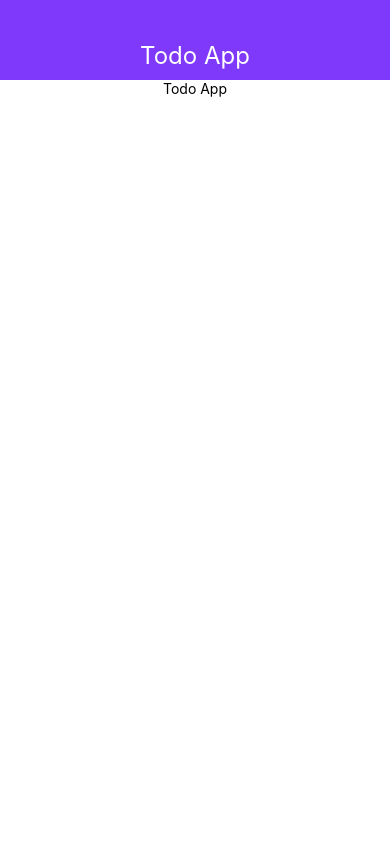
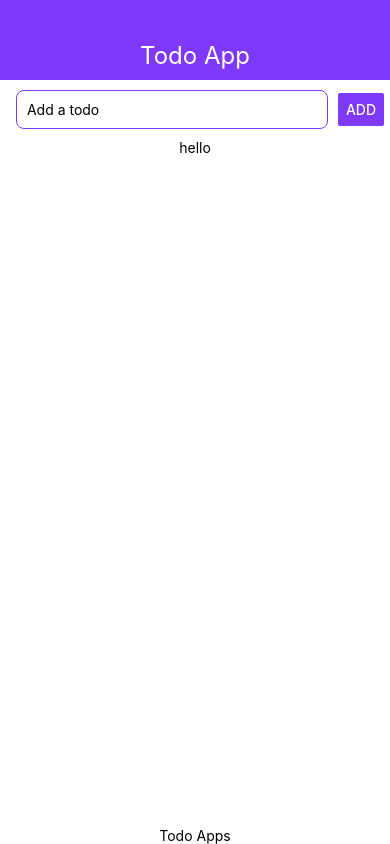
Before and after one commit to ooanishoo/react-native-todo, a React Native app: screen / in a window 390 px wide. Built offline with nearby package versions, Linux system fonts and the light colour scheme.

Commit message:
Use newly created components in app

```diff
--- a/App.js
+++ b/App.js
@@ -1,14 +1,17 @@
 import React from "react";
 import { StyleSheet, Text, View } from "react-native";
+import AppBar from './src/components/AppBar'
+import Todo from './src/components/Todo'
+import TodoList from './src/components/TodoList'
 
 export default function App() {
   return (
     <View style={styles.container}>
       <View style={styles.statusBar}></View>
-      <View style={styles.appBar}>
-        <Text style={styles.heading}>Todo App</Text>
-      </View>
-      <Text>Todo App</Text>
+      <AppBar />
+      <Todo />
+      <TodoList />
+      <Text>Todo Apps</Text>
     </View>
   );
 }
```
